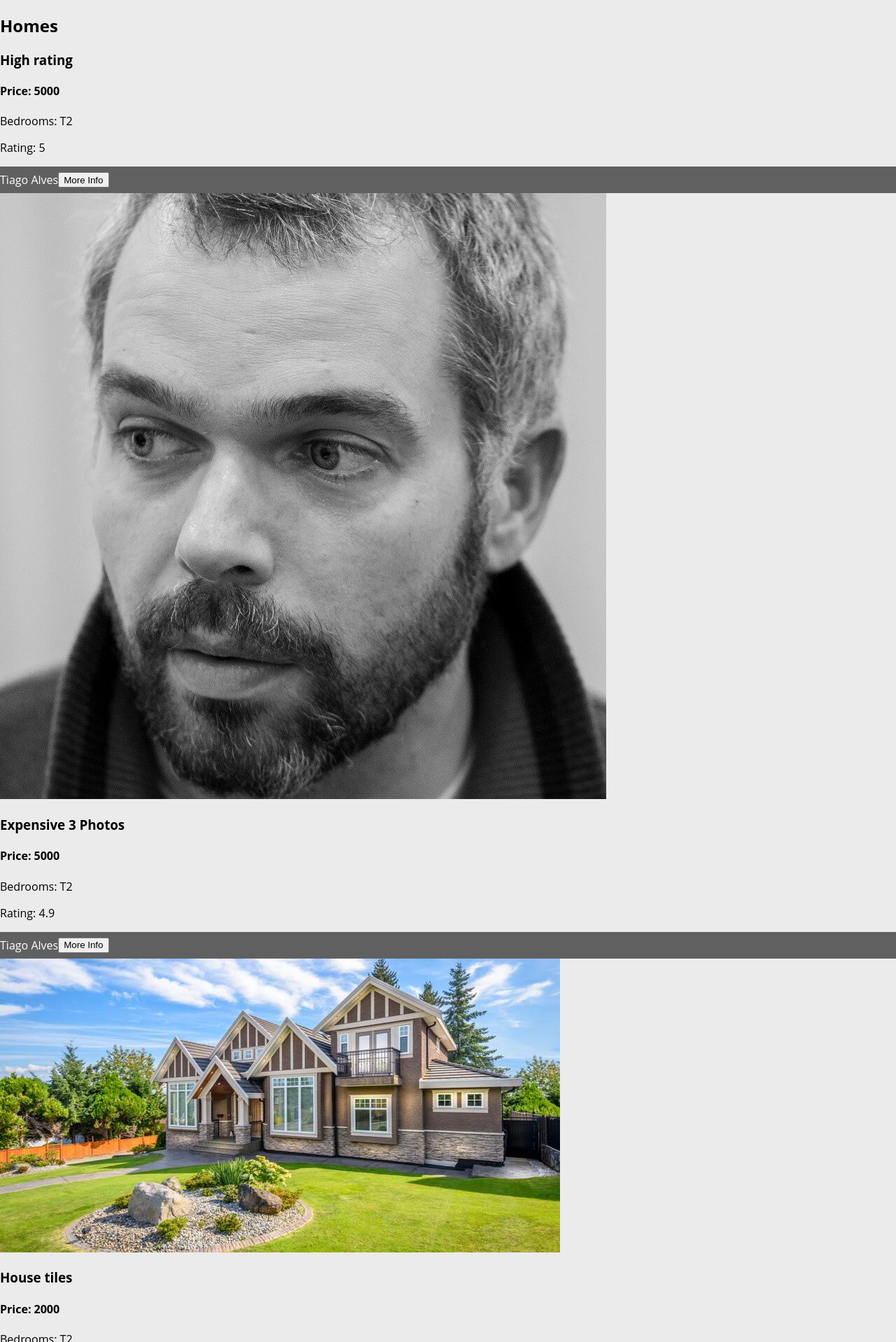
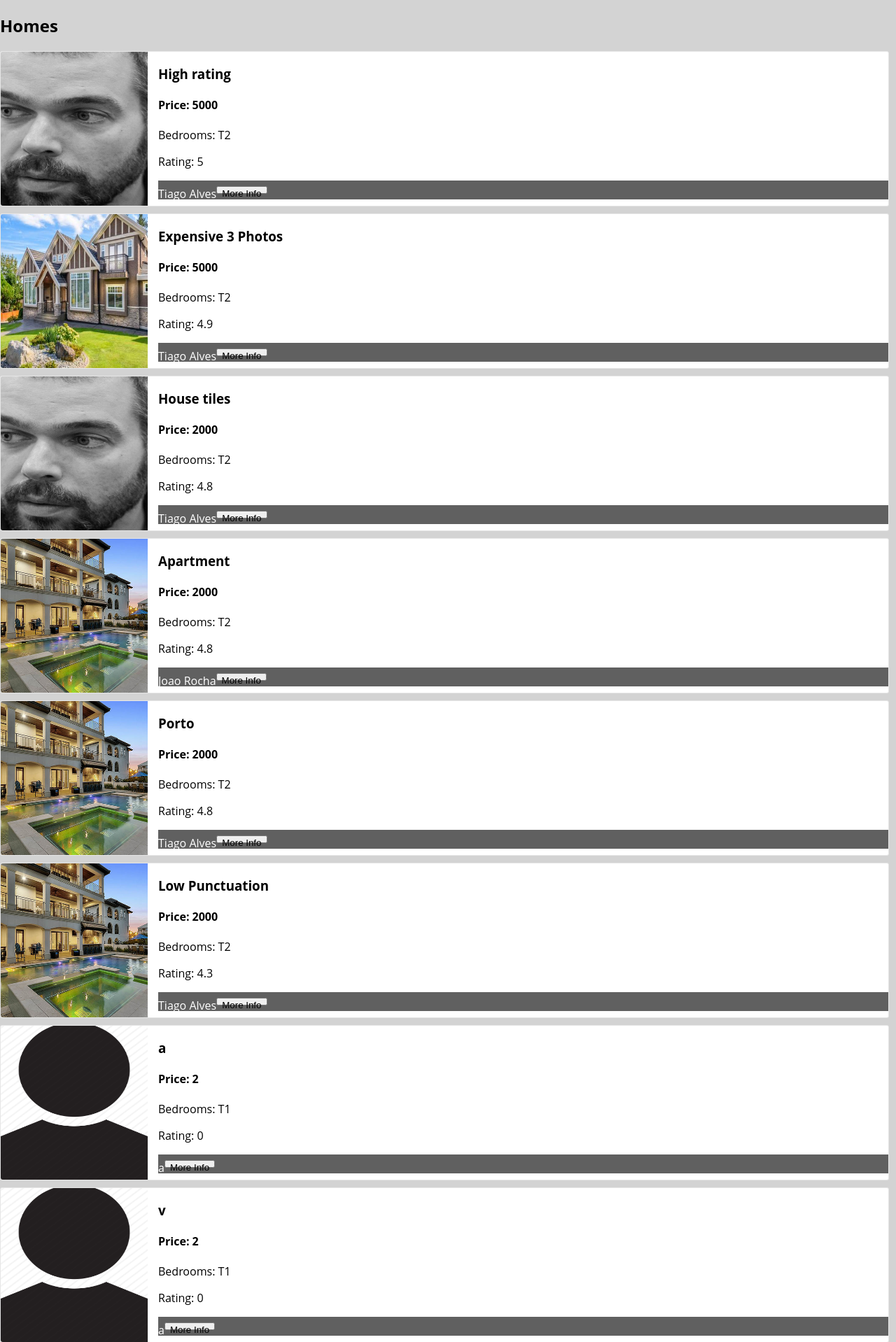
Before and after one commit to tiago-falves/Real-Estate-Website, a PHP site: page /Imobiliaria/discover.php in a window 1280 px wide. Shown: the part 100-2018 px from the top of the page at 70% size. Run offline with PHP 8.4, Linux system fonts and the light colour scheme; data comes from the database, SQL or seed files in the repository.

Commit message:
basic discover done

```diff
--- a/Css/discover.css
+++ b/Css/discover.css
@@ -0,0 +1,36 @@
+#ListHouses{
+    background: lightgrey;
+}
+
+#ListHouses > .House{
+    background-color: #fff;
+    margin: 0 10px 10px 0;
+    border-radius: 3px;
+    padding: 0 0 0 225px;
+    position: relative;
+    height: 220px;
+    border: 1px solid #e6e6e6;
+}
+
+#ListHouses > section > a > img {
+    width: 360px;
+    height: 270px;
+    position: absolute;
+    left: 50%;
+    top: 50%;
+    margin: -135px 0 0 -180px;
+}
+
+
+
+#ListHouses > section > a{
+    position: absolute;
+    top: 0;
+    left: 0;
+    width: 210px;
+    height: 220px;
+    overflow: hidden;
+    border-top-left-radius: 3px;
+    border-bottom-left-radius: 3px;
+    z-index: 99;
+}
--- a/templates/common/Header.php
+++ b/templates/common/Header.php
@@ -11,6 +11,7 @@
         <link href="../Css/forms.css" rel="stylesheet">
         <link href="../Css/home.css" rel="stylesheet">
         <link href="../Css/comments.css" rel="stylesheet">
+        <link href="../Css/discover.css" rel="stylesheet">
 
     </head>
     <body>
```
